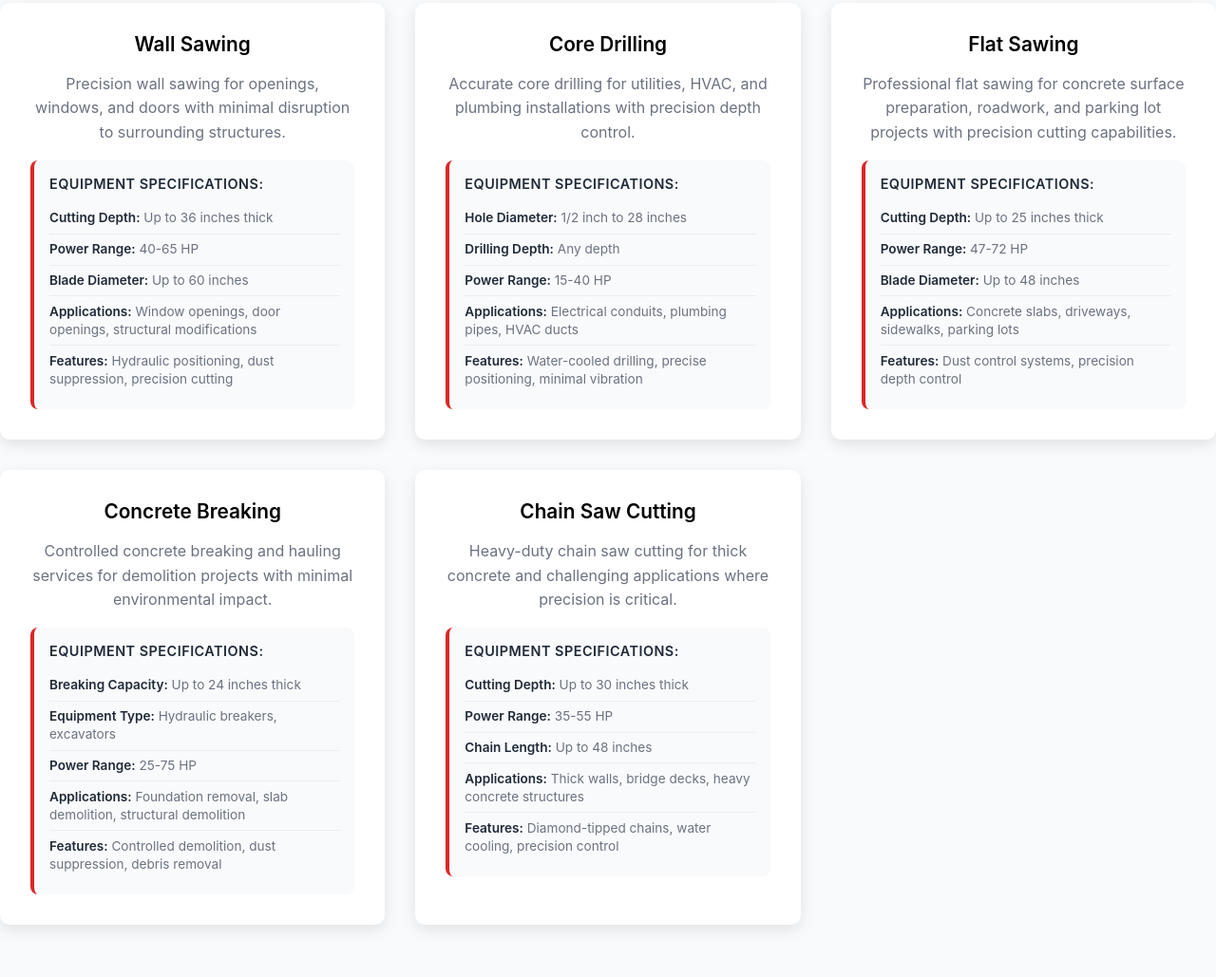
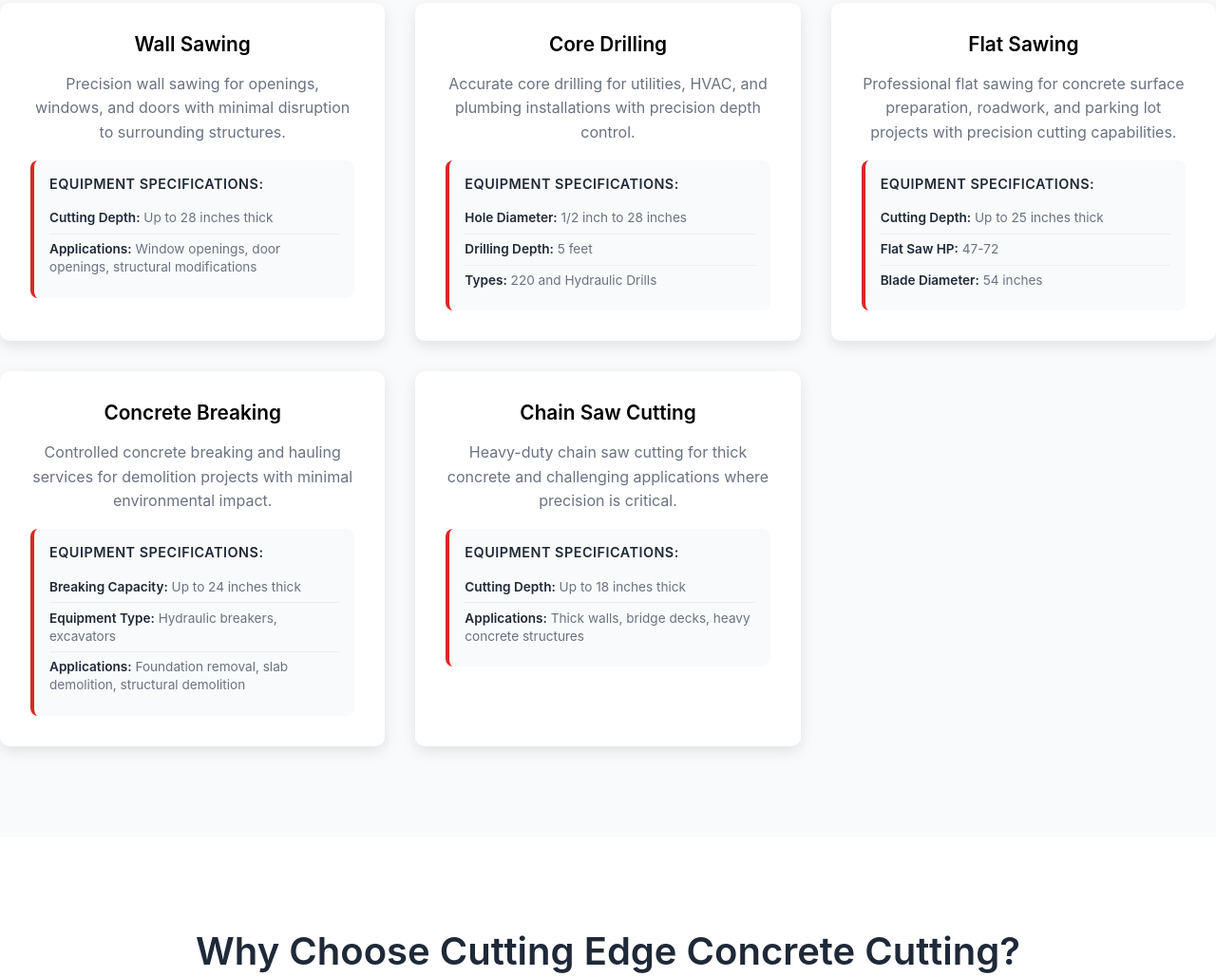
Before and after one commit to ventura-coast-web-design/cutting-edge-concrete-cutting, an Eleventy site: page src/index.njk in a window 1280 px wide. Shown: the part 1070-2099 px from the top of the page at 95% size. Built offline with nearby package versions, Linux system fonts and the light colour scheme; Eleventy itself is replaced by a stand-in of ours; files that its build step writes are made by us from their sources.

Commit message:
service types updates

```diff
--- a/src/index.njk
+++ b/src/index.njk
@@ -33,11 +33,8 @@
           <div class="service-specs">
             <h4>Equipment Specifications:</h4>
             <ul class="specs-list">
-              <li><strong>Cutting Depth:</strong> Up to 36 inches thick</li>
-              <li><strong>Power Range:</strong> 40-65 HP</li>
-              <li><strong>Blade Diameter:</strong> Up to 60 inches</li>
+              <li><strong>Cutting Depth:</strong> Up to 28 inches thick</li>
               <li><strong>Applications:</strong> Window openings, door openings, structural modifications</li>
-              <li><strong>Features:</strong> Hydraulic positioning, dust suppression, precision cutting</li>
             </ul>
           </div>
         </div>
@@ -48,10 +45,8 @@
             <h4>Equipment Specifications:</h4>
             <ul class="specs-list">
               <li><strong>Hole Diameter:</strong> 1/2 inch to 28 inches</li>
-              <li><strong>Drilling Depth:</strong> Any depth</li>
-              <li><strong>Power Range:</strong> 15-40 HP</li>
-              <li><strong>Applications:</strong> Electrical conduits, plumbing pipes, HVAC ducts</li>
-              <li><strong>Features:</strong> Water-cooled drilling, precise positioning, minimal vibration</li>
+              <li><strong>Drilling Depth:</strong> 5 feet</li>
+              <li><strong>Types:</strong> 220 and Hydraulic Drills</li>
             </ul>
           </div>
         </div>
@@ -62,10 +57,8 @@
             <h4>Equipment Specifications:</h4>
             <ul class="specs-list">
               <li><strong>Cutting Depth:</strong> Up to 25 inches thick</li>
-              <li><strong>Power Range:</strong> 47-72 HP</li>
-              <li><strong>Blade Diameter:</strong> Up to 48 inches</li>
-              <li><strong>Applications:</strong> Concrete slabs, driveways, sidewalks, parking lots</li>
-              <li><strong>Features:</strong> Dust control systems, precision depth control</li>
+              <li><strong>Flat Saw HP:</strong> 47-72</li>
+              <li><strong>Blade Diameter:</strong> 54 inches</li>
             </ul>
           </div>
         </div>
@@ -77,9 +70,7 @@
             <ul class="specs-list">
               <li><strong>Breaking Capacity:</strong> Up to 24 inches thick</li>
               <li><strong>Equipment Type:</strong> Hydraulic breakers, excavators</li>
-              <li><strong>Power Range:</strong> 25-75 HP</li>
               <li><strong>Applications:</strong> Foundation removal, slab demolition, structural demolition</li>
-              <li><strong>Features:</strong> Controlled demolition, dust suppression, debris removal</li>
             </ul>
           </div>
         </div>
@@ -89,11 +80,8 @@
           <div class="service-specs">
             <h4>Equipment Specifications:</h4>
             <ul class="specs-list">
-              <li><strong>Cutting Depth:</strong> Up to 30 inches thick</li>
-              <li><strong>Power Range:</strong> 35-55 HP</li>
-              <li><strong>Chain Length:</strong> Up to 48 inches</li>
+              <li><strong>Cutting Depth:</strong> Up to 18 inches thick</li>
               <li><strong>Applications:</strong> Thick walls, bridge decks, heavy concrete structures</li>
-              <li><strong>Features:</strong> Diamond-tipped chains, water cooling, precision control</li>
             </ul>
           </div>
         </div>
@@ -171,11 +159,9 @@
               <li>Slab Sawing</li>
               <li>Wall Sawing</li>
               <li>Core Drilling</li>
-              <li>Selective Demolition</li>
               <li>Hand Sawing</li>
               <li>Concrete Breaking</li>
               <li>Concrete Removal</li>
-              <li>Demolition</li>
             </ul>
           </div>
 
```
